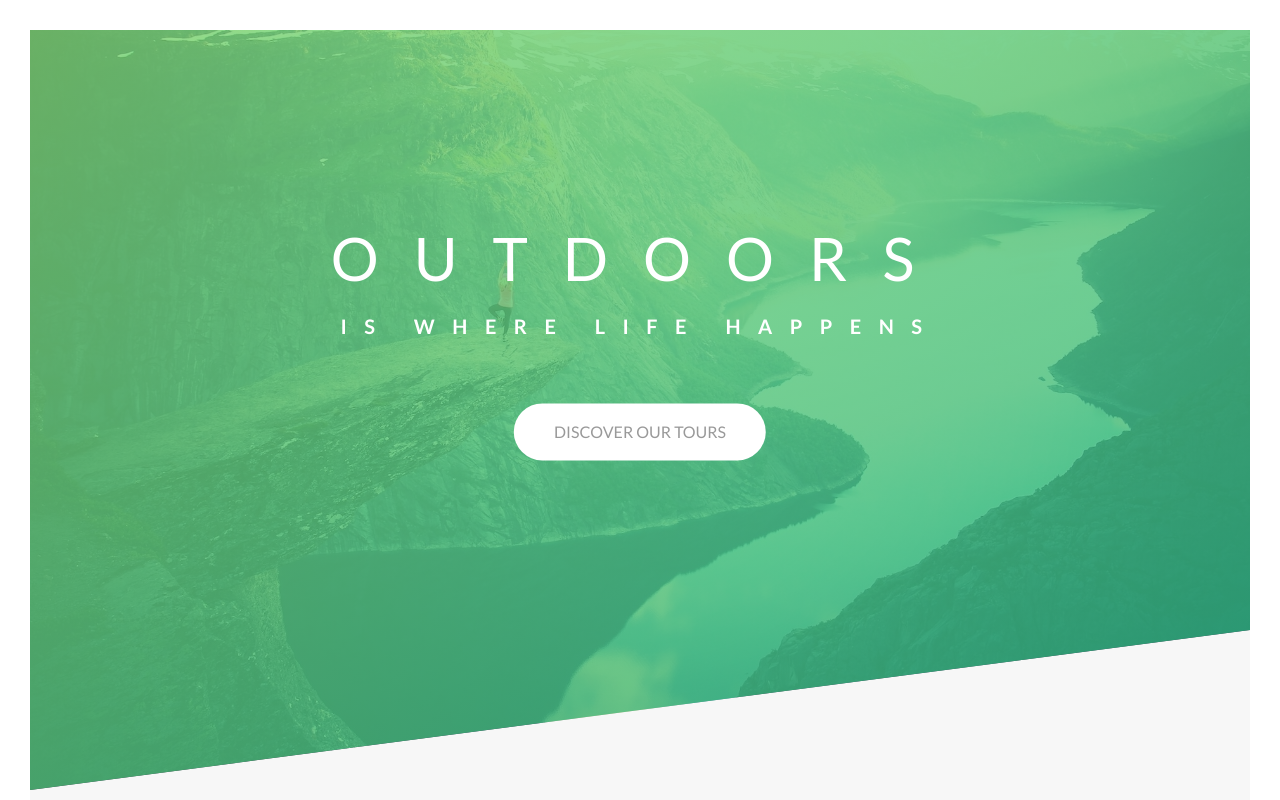
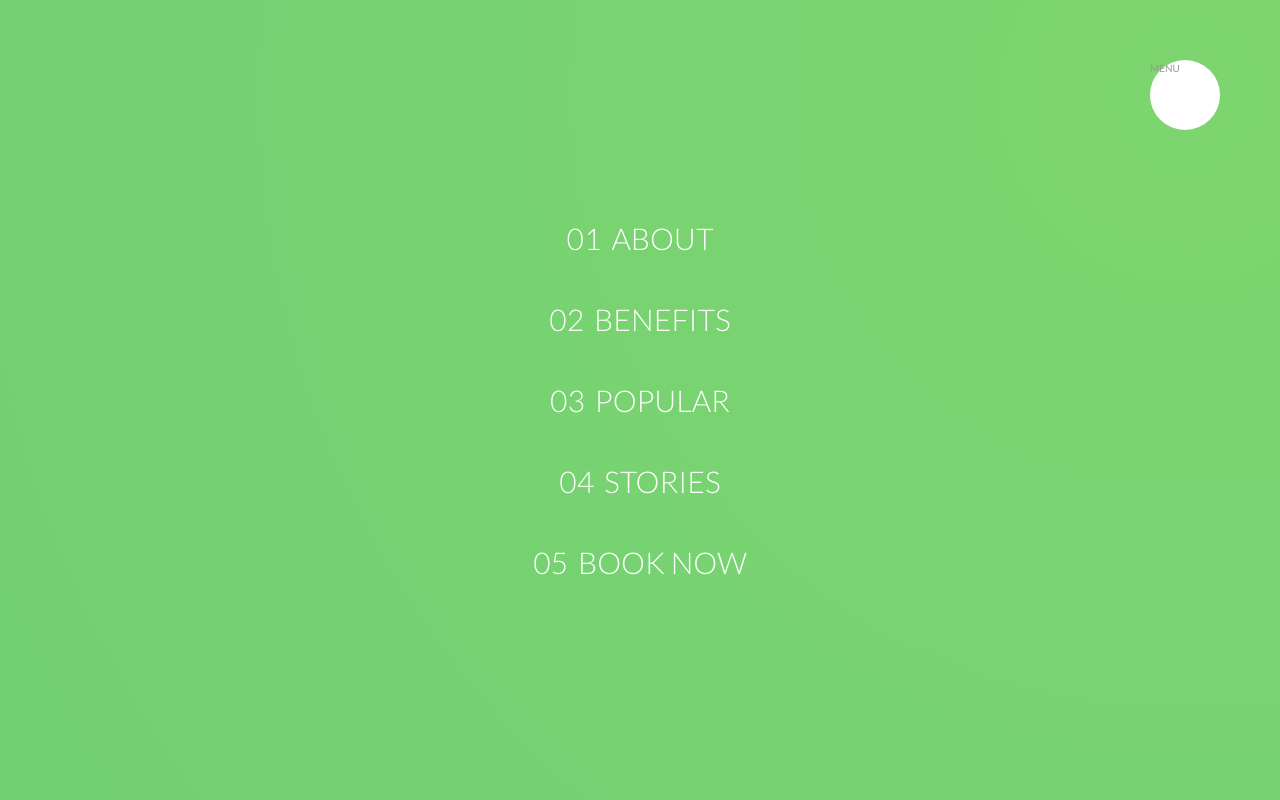
Before and after one commit to dannyevega/nature-tours, a website: page index.html in a window 1280 px wide. Shown: the top 800 px of the page. Drawn offline with Linux system fonts and the light colour scheme.

Commit message:
working on nav

```diff
--- a/index.html
+++ b/index.html
@@ -13,6 +13,24 @@
     <title>Natours</title>
   </head>
   <body>
+    <div class="navigation">
+      <input type="checkbox" class="navigation__checkbox" id="navigation-toggle">
+
+      <label for="navigation-toggle" class="navigation__button">MENU</label>
+
+      <div class="navigation__background">&nbsp;</div>
+
+      <nav class="navigation__nav">
+        <ul class="navigation__list">
+          <li class="navigation__item"><a href="#" class="navigation__link"><span>01</span>About</a></li>
+          <li class="navigation__item"><a href="#" class="navigation__link"><span>02</span>Benefits</a></li>
+          <li class="navigation__item"><a href="#" class="navigation__link"><span>03</span>Popular</a></li>
+          <li class="navigation__item"><a href="#" class="navigation__link"><span>04</span>Stories</a></li>
+          <li class="navigation__item"><a href="#" class="navigation__link"><span>05</span>Book Now</a></li>
+        </ul>
+      </nav>
+    </div>
+
     <header class="header">
       <div class="header__text-box">
         <h1 class="heading-primary">
--- /dev/null
+++ b/sass/layout/_navigation.scss
@@ -0,0 +1,80 @@
+.navigation {
+
+  &__checkbox {
+    display: none;
+  }
+
+  &__button {
+    background-color: $color-white;
+    height: 7rem;
+    width: 7rem;
+    position: fixed;
+    top: 6rem;
+    right: 6rem;
+    border-radius: 50%;
+    z-index: 2000;
+  }
+
+  &__background {
+    height: 6rem;
+    width: 6rem;
+    border-radius: 50%;
+    position: fixed;
+    top: 6.5rem;
+    right: 6.5rem;
+    background-image: radial-gradient($color-primary-light, $color-primary);
+    z-index: 1000;
+    transform: scale(100)
+  }
+
+  &__nav {
+    height: 100vh;
+    width: 100%;
+    position: fixed;
+    top: 0;
+    right: 0;
+    z-index: 1500;
+  }
+
+  &__list {
+    position: absolute;
+    top: 50%;
+    left: 50%;
+    transform: translate(-50%, -50%);
+    list-style: none;
+    text-align: center;
+  }
+
+  &__item {
+    &:not(:last-child) {
+      margin-bottom: 1rem;
+    }
+  }
+
+  &__link {
+    &:link,
+    &:visited {
+      display: inline-block;
+      font-size: 3rem;
+      font-weight: 300;
+      padding: 1rem 2rem;
+      color: $color-white;
+      text-decoration: none;
+      text-transform: uppercase;
+      background-image: linear-gradient(120deg, transparent 0%, transparent 50%, $color-white 50%);
+      background-size: 230%;
+      transition: all .4s;
+
+      span {
+        margin-right: 1rem;
+        display: inline-block;
+      }
+    }
+
+    &:hover,
+    &:active {
+      background-position: 100%;
+      color: $color-primary;
+    }
+  }
+}
--- a/sass/main.scss
+++ b/sass/main.scss
@@ -19,5 +19,6 @@
 @import "layout/footer";
 @import "layout/grid";
 @import "layout/header";
+@import "layout/navigation";
 
 @import "pages/home";
```
Also changed, not shown: css/style.css.
